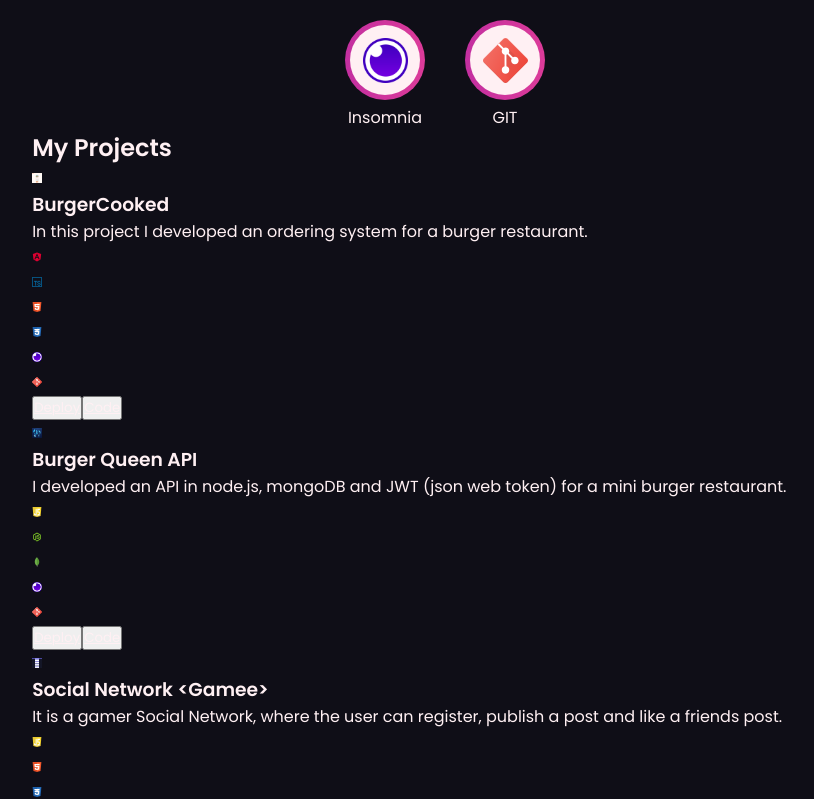
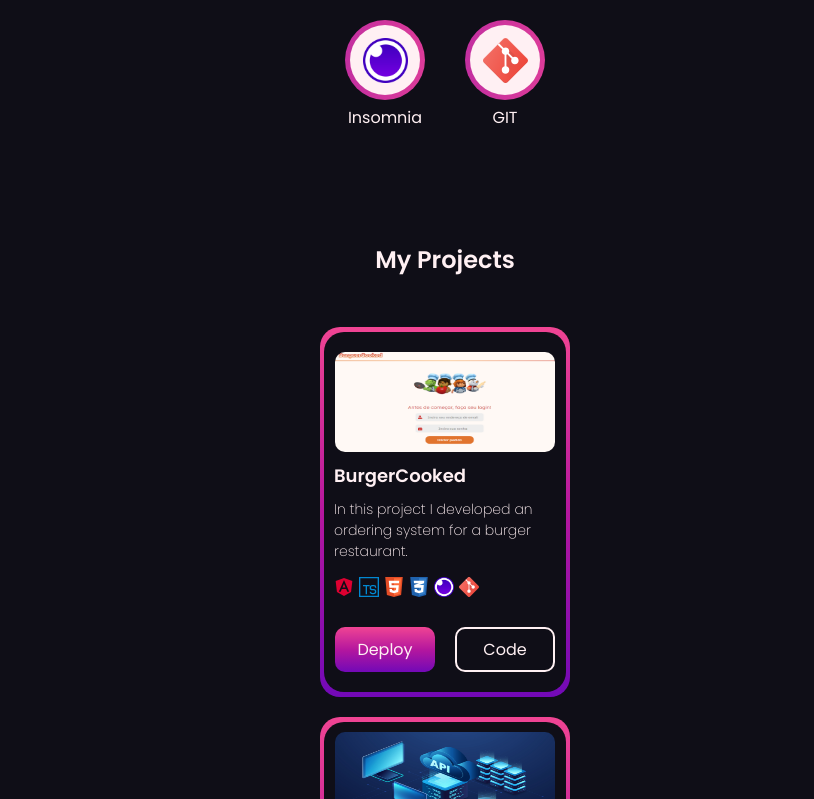
Before and after one commit to nicoletsingas/portfolio, an Angular app: page / in a window 1280 px wide. Shown: the part 1281-2080 px from the top of the page, without its empty margins (195-1009 px from the left). Built offline with nearby package versions, Linux system fonts and the light colour scheme.

Commit message:
Estilizado componente projects

```diff
--- a/src/app/components/projects/projects.component.css
+++ b/src/app/components/projects/projects.component.css
@@ -1,4 +1,98 @@
-.project-container-data img{
-  height: 10px;
-  width: 10px;
+.grid{
+  display: grid;
+  grid-template-columns: 250px;
+  gap: 20px;
 }
+
+.flex{
+  display: flex;
+  align-items: center;
+  justify-content: center;
+}
+
+.flex-column{
+  display: flex;
+  flex-direction: column;
+  justify-content: center;
+  align-items: center;
+}
+
+.myprojects-container{
+  padding: 7rem 1rem 1rem;
+}
+
+.myprojects-container h2{
+  margin-bottom: 50px;
+}
+
+.gradient{
+  background-image: linear-gradient(to bottom, var(--primaryColor), var(--secondaryColor), var(--tertiaryColor));
+  border-radius: 20px;
+  width: 250px;
+  height: 370px;
+}
+
+.project-container-data{
+  background-color: var(--backgroundColor);
+  border-radius: 20px;
+  padding: 10px;
+  width: 242px;
+  height: 360px;
+}
+
+.project-container-data .project-image{
+  width: 220px;
+  height: 100px;
+  border-radius: 10px;
+}
+
+.project-container-data h3{
+  font-weight: 600;
+  font-size: 18px;
+  margin: 10px 0px;
+  align-self: flex-start;
+}
+
+.project-container-data .projects-details{
+  font-weight: 300;
+  font-size: 14px;
+  margin-bottom: 15px;
+}
+
+.project-skills-container{
+  gap: 5px;
+  align-self: flex-start;
+}
+
+.project-skills img{
+  width: 20px;
+  height: 20px;
+}
+
+.btns{
+  gap: 20px;
+}
+
+.btn{
+  height: 45px;
+  padding: 5px;
+  border-radius: 10px;
+  width: 100px;
+  font-size: 1em;
+  margin-top: 30px;
+}
+
+.gradient-btn{
+  background-image: linear-gradient(to bottom, var(--primaryColor), var(--secondaryColor), var(--tertiaryColor));
+  border: none;
+}
+
+.white-btn{
+  border: 2px solid var(--backgroundWhite);
+  background-color: var(--backgroundColor);
+}
+
+.gradient-btn a, .white-btn a{
+  text-decoration: none;
+  color: var(--backgroundWhite);
+}
--- a/src/app/components/projects/projects.component.html
+++ b/src/app/components/projects/projects.component.html
@@ -1,22 +1,22 @@
-<section class="Myprojects-container">
+<section class="myprojects-container flex-column">
   <h2>My Projects</h2>
-  <section class="display-grid">
+  <section class="grid">
     <section *ngFor="let project of projects" class="projects-container">
-      <section class="gradient">
-        <div class="project-container-data">
+      <section class="gradient flex">
+        <div class="project-container-data flex-column">
           <img [src]="project.img" alt="{{project.title}}" class="project-image">
           <h3>{{ project.title }}</h3>
-          <p>{{ project.details }}</p>
-          <div class="project-skills-container">
-            <div *ngFor="let skill of project.skills" class="project-skills">
+          <p class="projects-details">{{ project.details }}</p>
+          <div class="flex project-skills-container">
+            <div *ngFor="let skill of project.skills" class="project-skills flex">
               <img [src]="skill.imgUrl" alt="skills do projeto">
             </div>
           </div>
-          <div class="btns">
-            <button class="gradient-btn">
+          <div class="btns flex">
+            <button class="btn gradient-btn">
               <a [href]="project.deploy" target="_blank">Deploy</a>
             </button>
-            <button class="white-btn">
+            <button class="btn white-btn">
               <a [href]="project.code" target="_blank">Code</a>
             </button>
           </div>
--- a/src/app/projects-data.ts
+++ b/src/app/projects-data.ts
@@ -65,7 +65,7 @@ export const projectsData = [
   },
   {
     img: '../../../assets/socialnetwork.png',
-    title: 'Social Network <Gamee>',
+    title: 'Social Network',
     details: 'It is a gamer Social Network, where the user can register, publish a post and like a friends post.',
     skills: [
       {
```
